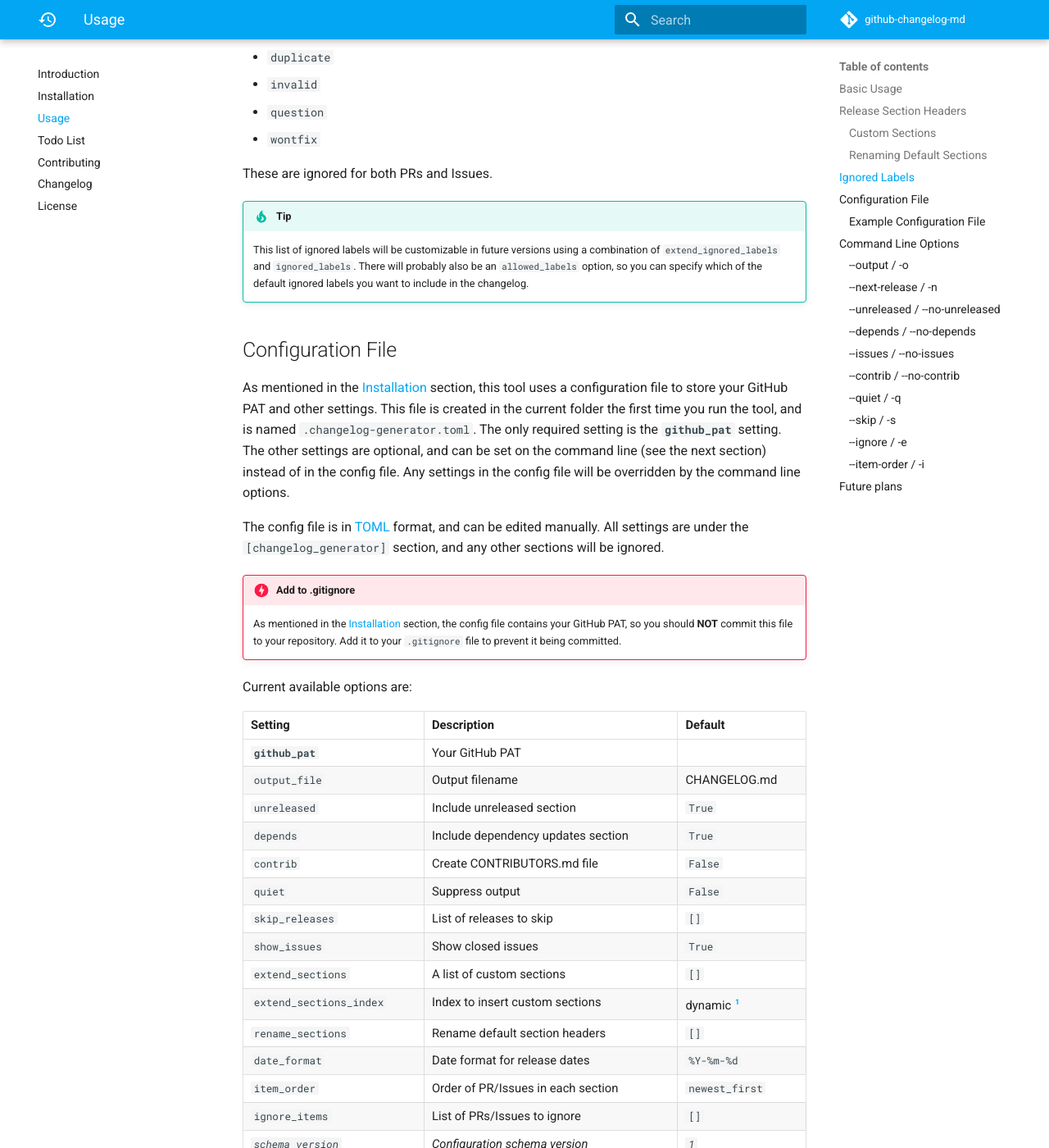
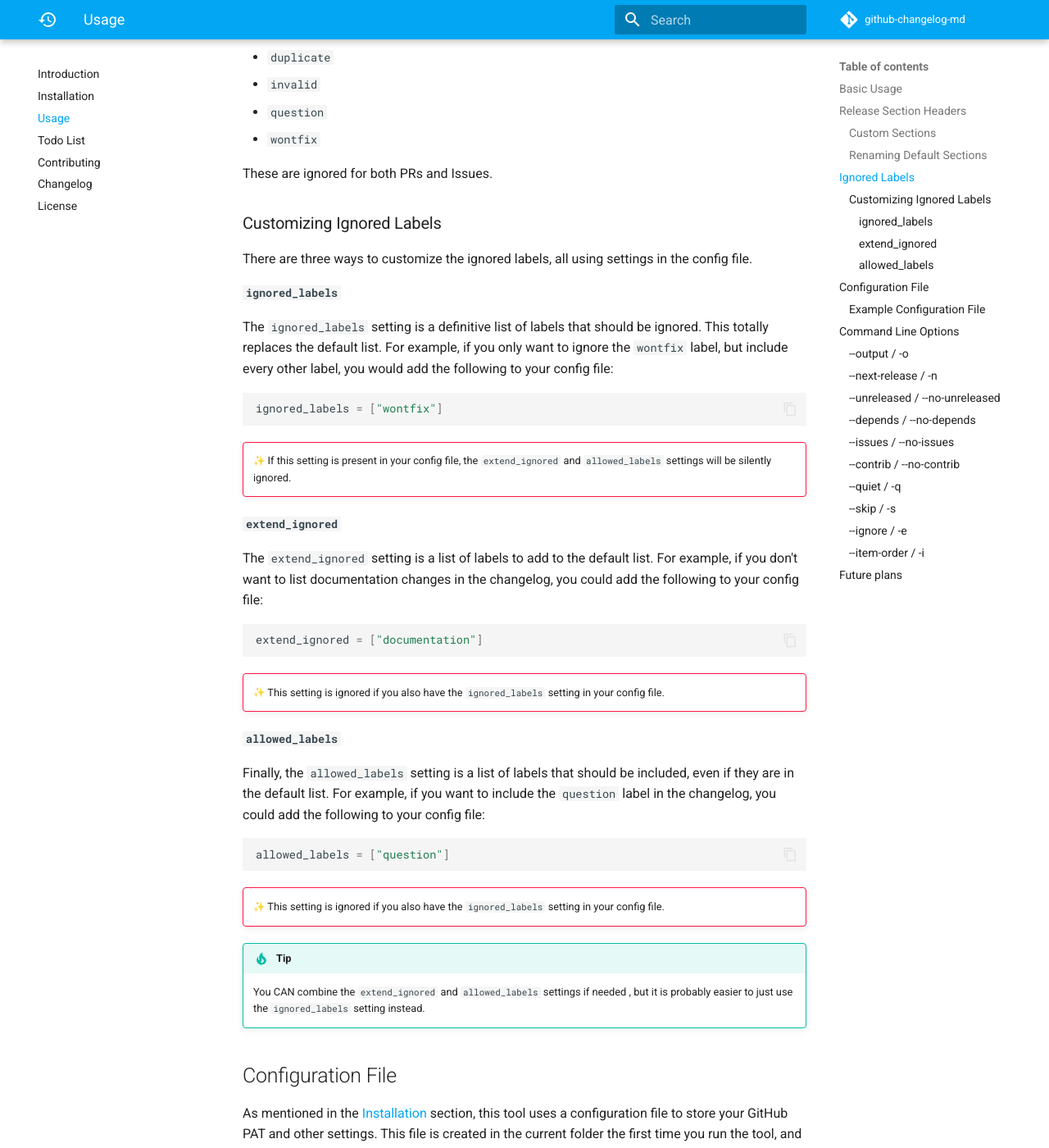
Before and after one commit to seapagan/github-changelog-md, an MkDocs documentation site: the page built from docs/usage.md, in a window 1280 px wide and 1400 px high, scrolled down 3786 px. Shown: the whole window at 82% size. Built offline with MkDocs 1.6.1 and Material for MkDocs 9.7.7, drawn with Linux system fonts in a browser that asks for light colours; emoji names are drawn with the system emoji font; comment, search, counter and statistics services are not loaded; some of the changed text lies outside the part shown.

Commit message:
docs: document the new ignore labels options
Signed-off-by: Grant Ramsay <seapagan@gmail.com>

````diff
--- a/docs/usage.md
+++ b/docs/usage.md
@@ -10,7 +10,7 @@
     PRs.
 
 This tool is designed to be run from the root of a project, and will generate a
-`CHANGELOG.md` file in the current folder using the GitHub release and PR
+`CHANGELOG.md` file in the current folder using the GitHub Release and PR
 history. It can also create a `CONTRIBUTORS.md` file if you want it to.
 
 Note that this tool is designed to be run **after** you have merged your PRs,
@@ -180,8 +180,8 @@
 
 ## Ignored Labels
 
-There are a few labels that are ignored by default, as they should not be
-included in the changelog. These are:
+There are a few labels that are ignored by default and will not be included in
+the changelog. These are:
 
 - `duplicate`
 - `invalid`
@@ -190,12 +190,63 @@
 
 These are ignored for both PRs and Issues.
 
-!!! tip
+### Customizing Ignored Labels
 
-    This list of ignored labels will be customizable in future versions using a
-    combination of `extend_ignored_labels` and `ignored_labels`. There will
-    probably also be an `allowed_labels` option, so you can specify which of the
-    default ignored labels you want to include in the changelog.
+There are three ways to customize the ignored labels, all using settings in the
+config file.
+
+#### `ignored_labels`
+
+The `ignored_labels` setting is a definitive list of labels that should be
+ignored. This totally replaces the default list. For example, if you only want
+to ignore the `wontfix` label, but include every other label, you would add the
+following to your config file:
+
+```toml
+ignored_labels = ["wontfix"]
+```
+
+!!! danger ""
+
+    :sparkles: If this setting is present in your config file, the
+    `extend_ignored` and `allowed_labels` settings will be silently ignored.
+
+#### `extend_ignored`
+
+The `extend_ignored` setting is a list of labels to add to the default list. For
+example, if you don't want to list documentation changes in the changelog, you
+could add the following to your config file:
+
+```toml
+extend_ignored = ["documentation"]
+```
+
+!!! danger ""
+
+    :sparkles: This setting is ignored if you also have the `ignored_labels`
+    setting in your config file.
+
+#### `allowed_labels`
+
+Finally, the `allowed_labels` setting is a list of labels that should be
+included, even if they are in the default list. For example, if you want to
+include the `question` label in the changelog, you could add the following to
+your config file:
+
+```toml
+allowed_labels = ["question"]
+```
+
+!!! danger ""
+
+    :sparkles: This setting is ignored if you also have the `ignored_labels`
+    setting in your config file.
+
+!!! Tip "Tip"
+
+    You CAN combine the `extend_ignored` and `allowed_labels` settings if needed
+    , but it is probably easier to just use the `ignored_labels` setting
+    instead.
 
 ## Configuration File
 
@@ -235,6 +286,9 @@
 | `date_format`           | Date format for release dates      | `%Y-%m-%d`    |
 | `item_order`            | Order of PR/Issues in each section | `newest_first`|
 | `ignore_items`          | List of PRs/Issues to ignore       | `[]`          |
+| `ignored_labels`        | List of labels to ignore           | See above     |
+| `extend_ignored`        | List of labels to add to ignored   | `[]`          |
+| `allowed_labels`        | List of labels to allow            | `[]`          |
 | _`schema_version`_      | _Configuration schema version_     | _`1`_         |
 
 !!! tip "Config file schema version"
@@ -267,6 +321,8 @@
 date_format = "%d %B %Y" # (2)!
 item_order = "oldest_first"
 ignore_items = [123, 456] # (3)!
+extend_ignored = ["testing"]
+allowed_labels = ["question"]
 ```
 
 1. :bulb: This is the only required setting, the others are optional.
````
Also changed, not shown: TODO.md (+4 -4 lines), docs/index.md (+16 -3 lines).
